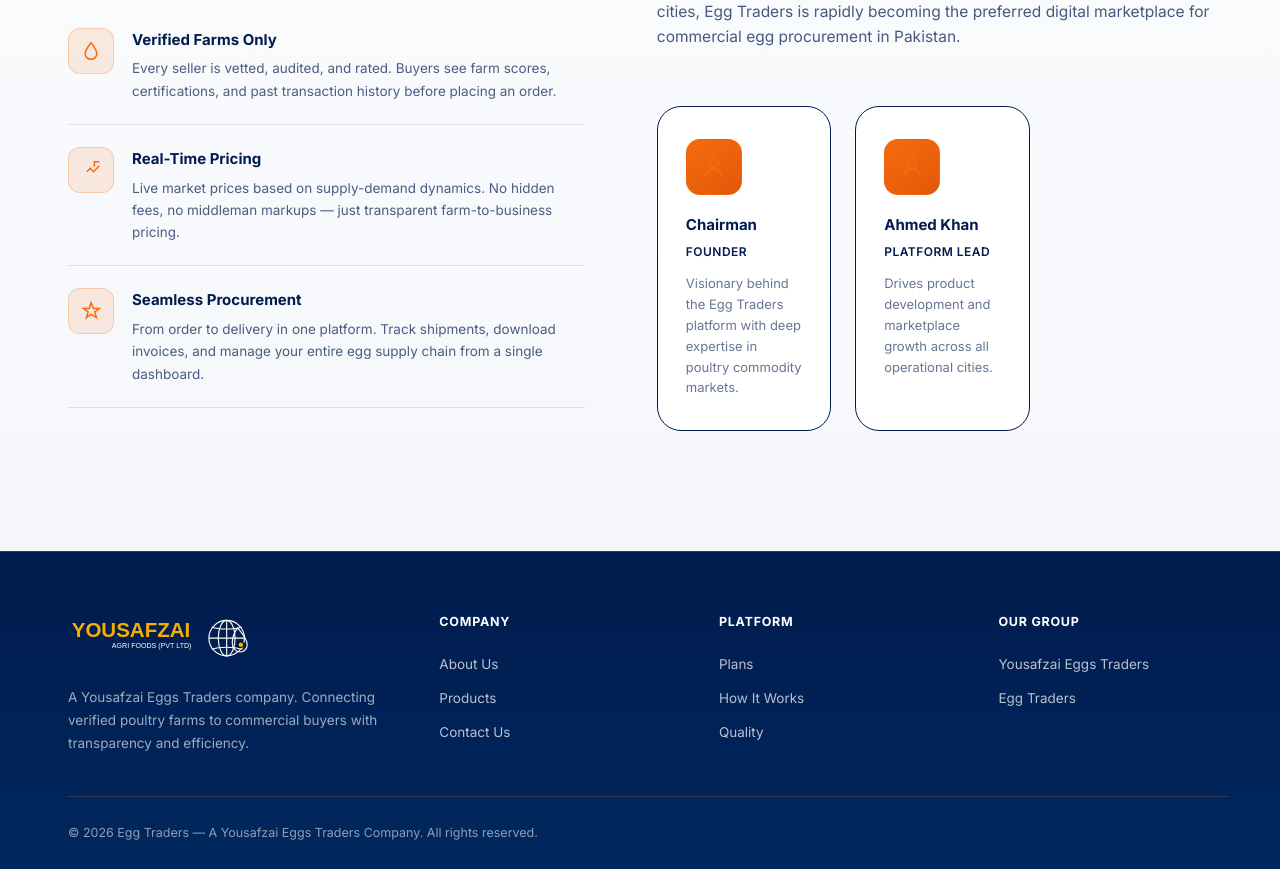
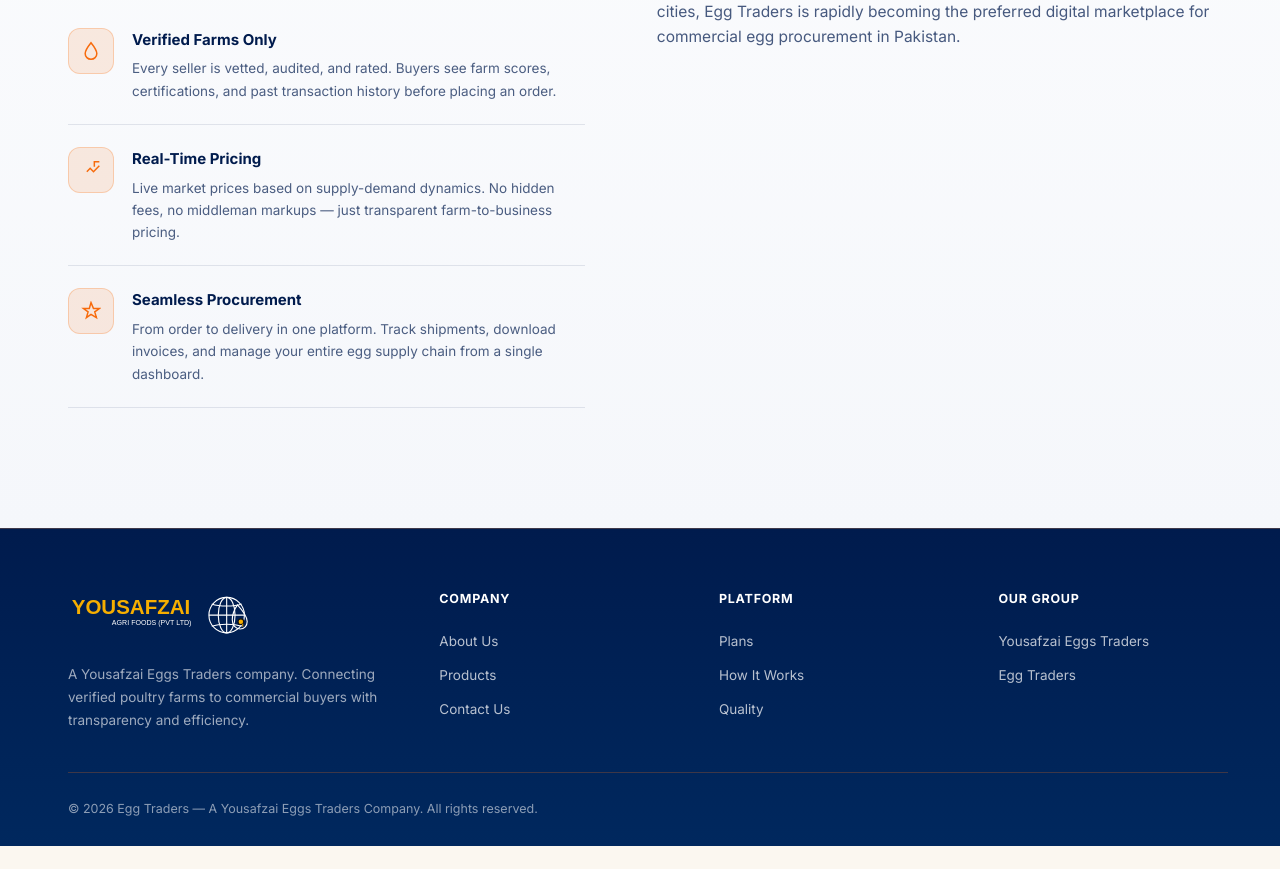
Before and after one commit to Muhemin365/yousafzai-latest-website, a React (Vite) app: page /egg-traders/about in a window 1280 px wide. Shown: the part 1110-1979 px from the top of the page. After the commit the page ends 1956 px from the top, so only its background shows below. Built offline with nearby package versions, Linux system fonts and the light colour scheme.

Commit message:
Fix broken About images; restore circular cert orbit; remove chairman/team from egg-traders about; drop ROOT ENTERPRISE section from main about

```diff
--- a/src/components/scenes/SceneAboutHero.jsx
+++ b/src/components/scenes/SceneAboutHero.jsx
@@ -4,9 +4,9 @@
 export default function SceneAboutHero() {
   const hero = useCMSStore((s) => s.aboutScenes?.hero) || {};
   const heroSlides = Array.isArray(hero.slides) && hero.slides.length ? hero.slides : [
-    'https://images.unsplash.com/photo-1548550023-2bf3c49b71d9?auto=format&fit=crop&w=1200&q=60',
+    'https://images.unsplash.com/photo-1598965675045-45c5e72c7d05?auto=format&fit=crop&w=1200&q=60',
     'https://images.unsplash.com/photo-1582722872445-44dc5f7e3c8f?auto=format&fit=crop&w=1200&q=60',
-    'https://images.unsplash.com/photo-1569288052389-dac9b01c9c05?auto=format&fit=crop&w=1200&q=60',
+    'https://images.unsplash.com/photo-1587486913049-53fc88980cfc?auto=format&fit=crop&w=1200&q=60',
   ];
   const stats = Array.isArray(hero.stats) && hero.stats.length ? hero.stats : [
     { value: '60+', label: 'Years of Experience' },
--- a/src/components/scenes/SceneCertificates.jsx
+++ b/src/components/scenes/SceneCertificates.jsx
@@ -232,6 +232,7 @@
         .cert-orbit {
           position: absolute;
           inset: 0;
+          animation: certSpin 26s linear infinite;
         }
 
         .cert-orbit::before {
@@ -270,7 +271,13 @@
         .tok-inner {
           width: 100%;
           height: 100%;
+          animation: certSpinRev 26s linear infinite;
         }
+
+        .cert-token.tok-0 .tok-inner { animation-delay: 0s; }
+        .cert-token.tok-1 .tok-inner { animation-delay: -6.5s; }
+        .cert-token.tok-2 .tok-inner { animation-delay: -13s; }
+        .cert-token.tok-3 .tok-inner { animation-delay: -19.5s; }
 
         .cert-seal-wrap {
           width: var(--cert-size);
@@ -499,6 +506,16 @@
           border-top-color: #F76B0D;
         }
 
+        @keyframes certSpin {
+          from { transform: rotate(0deg); }
+          to { transform: rotate(360deg); }
+        }
+
+        @keyframes certSpinRev {
+          from { transform: rotate(0deg); }
+          to { transform: rotate(-360deg); }
+        }
+
         @keyframes tokSpin { to { transform: rotate(360deg); } }
 
         @keyframes certFade { from { opacity: 0; } to { opacity: 1; } }
--- a/src/data/defaultContent.js
+++ b/src/data/defaultContent.js
@@ -520,7 +520,7 @@
           year: '2022',
           title: 'Poultry Farm',
           desc: 'Established poultry farm at China Chowk, Attock, Punjab.',
-          img: 'https://images.unsplash.com/photo-1601444571669-02e5bb5756eb?w=1920&q=80',
+          img: 'https://images.unsplash.com/photo-1598965675045-45c5e72c7d05?w=1920&q=80',
           stats: 'VERTICAL INTEGRATION',
           metric: '10K+',
           metricLabel: 'Daily Capacity',
--- a/src/pages/AboutPage.jsx
+++ b/src/pages/AboutPage.jsx
@@ -5,7 +5,6 @@
 import SceneOurStory from '../components/scenes/SceneOurStory';
 import SceneVisionMission from '../components/scenes/SceneVisionMission';
 import SceneCertificates from '../components/scenes/SceneCertificates';
-import OurCompaniesSection from '../components/OurCompaniesSection';
 
 export default function AboutPage() {
   return (
@@ -24,9 +23,6 @@
 
       {/* SCENE 5: Certificates & Accreditations */}
       <SceneCertificates />
-
-      {/* SCENE 6: Our Companies (Egg Traders Marketplace Access) */}
-      <OurCompaniesSection />
     </StoryEngine>
   );
 }
--- a/src/pages/egg-traders/EggTradersAbout.jsx
+++ b/src/pages/egg-traders/EggTradersAbout.jsx
@@ -61,20 +61,6 @@
                 {data.paragraphs.map((p, i) => (
                   <p key={i}>{p}</p>
                 ))}
-                <div className="et-team-grid reveal-stagger">
-                  {data.team.map((m, i) => (
-                    <div key={i} className="et-team-card">
-                      <div className="et-team-avatar">
-                        <svg viewBox="0 0 24 24" fill="none" stroke="currentColor" strokeWidth="1.8" width="24" height="24">
-                          <circle cx="12" cy="8" r="4" /><path d="M4 21c0-4 3.5-7 8-7s8 3 8 7" />
-                        </svg>
-                      </div>
-                      <div className="et-team-name">{m.name}</div>
-                      <div className="et-team-role">{m.role}</div>
-                      <div className="et-team-bio">{m.bio}</div>
-                    </div>
-                  ))}
-                </div>
               </div>
             </div>
           </div>
@@ -94,17 +80,8 @@
           .et-value-title { font-weight: 700; font-size: 15px; color: #001B4D; margin-bottom: 5px; }
           .et-value-body { font-size: 13.5px; color: rgba(0,27,77,0.7); line-height: 1.65; }
           .et-about-text p { font-size: 15.5px; color: rgba(0,27,77,0.72); margin-bottom: 18px; }
-          .et-team-grid { display: grid; grid-template-columns: repeat(3,1fr); gap: 24px; margin-top: 56px; }
-          .et-team-card { background: #FFFFFF; border: 1px solid #001B4D; border-radius: 24px; padding: 32px 28px; backdrop-filter: blur(12px); transition: transform .35s cubic-bezier(.22,1,.36,1), box-shadow .35s, border-color .35s; }
-          .et-team-card:hover { transform: translateY(-6px); box-shadow: 0 20px 50px rgba(0,27,77,0.12); border-color: #F76B0D; background: #FFFFFF; }
-          .et-team-avatar { width: 56px; height: 56px; border-radius: 14px; background: linear-gradient(145deg,#F76B0D,#E2580A); border: 1px solid rgba(247,107,13,0.35); display: flex; align-items: center; justify-content: center; color: #F76B0D; margin-bottom: 18px; }
-          .et-team-name { font-weight: 700; font-size: 15px; color: #001B4D; }
-          .et-team-role { font-size: 12px; color: #001B4D; font-weight: 600; margin: 4px 0 12px; text-transform: uppercase; letter-spacing: .04em; }
-          .et-team-bio { font-size: 13px; color: rgba(0,27,77,0.6); line-height: 1.6; }
-          @media (max-width: 1080px) { .et-team-grid { grid-template-columns: repeat(2,1fr); } }
-          @media (max-width: 860px) { .et-about-grid { grid-template-columns: 1fr; gap: 40px; } .et-team-grid { grid-template-columns: repeat(2,1fr); } .et-quote-block { padding: 36px 28px; } .et-quote-text { font-size: 19px; } }
-          @media (max-width: 640px) { .et-team-grid { grid-template-columns: 1fr; } }
-          @media (max-width: 420px) { .et-quote-block { padding: 28px 20px; border-radius: 20px; } .et-quote-text { font-size: 17px; } .et-team-card { padding: 24px 20px; } .et-about-text p { font-size: 14px; } }
+          @media (max-width: 860px) { .et-about-grid { grid-template-columns: 1fr; gap: 40px; } .et-quote-block { padding: 36px 28px; } .et-quote-text { font-size: 19px; } }
+          @media (max-width: 420px) { .et-quote-block { padding: 28px 20px; border-radius: 20px; } .et-quote-text { font-size: 17px; } .et-about-text p { font-size: 14px; } }
         `}</style>
       </div>
     </>
```
